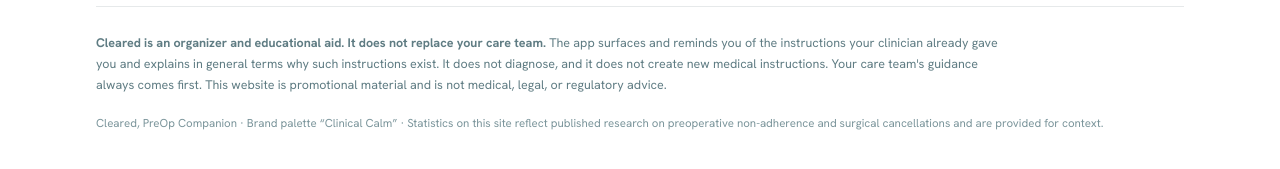
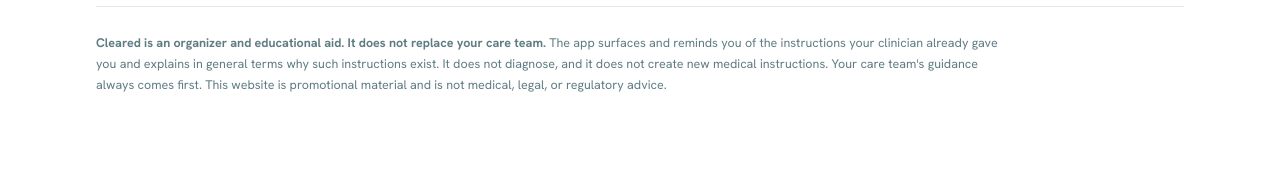
Before and after one commit to Jojome-bit/Cleared, a plain HTML site: page index.html in a window 1280 px wide. Shown: the part 6175-6344 px from the top of the page. After the commit the page ends 6310 px from the top, so only its background shows below. Drawn offline with nearby package versions, Linux system fonts and the light colour scheme.

Commit message:
Remove brand palette / statistics line from footer

```diff
--- a/index.html
+++ b/index.html
@@ -606,7 +606,7 @@
     </div>
   </div>
   <p class="disclaimer"><b>Cleared is an organizer and educational aid. It does not replace your care team.</b> The app surfaces and reminds you of the instructions your clinician already gave you and explains in general terms why such instructions exist. It does not diagnose, and it does not create new medical instructions. Your care team&#39;s guidance always comes first. This website is promotional material and is not medical, legal, or regulatory advice.</p>
-  <p class="refs">Cleared, PreOp Companion &middot; Brand palette &ldquo;Clinical Calm&rdquo; &middot; Statistics on this site reflect published research on preoperative non-adherence and surgical cancellations and are provided for context.</p>
+
 </div></footer>
 <script>
 (function(){
```
